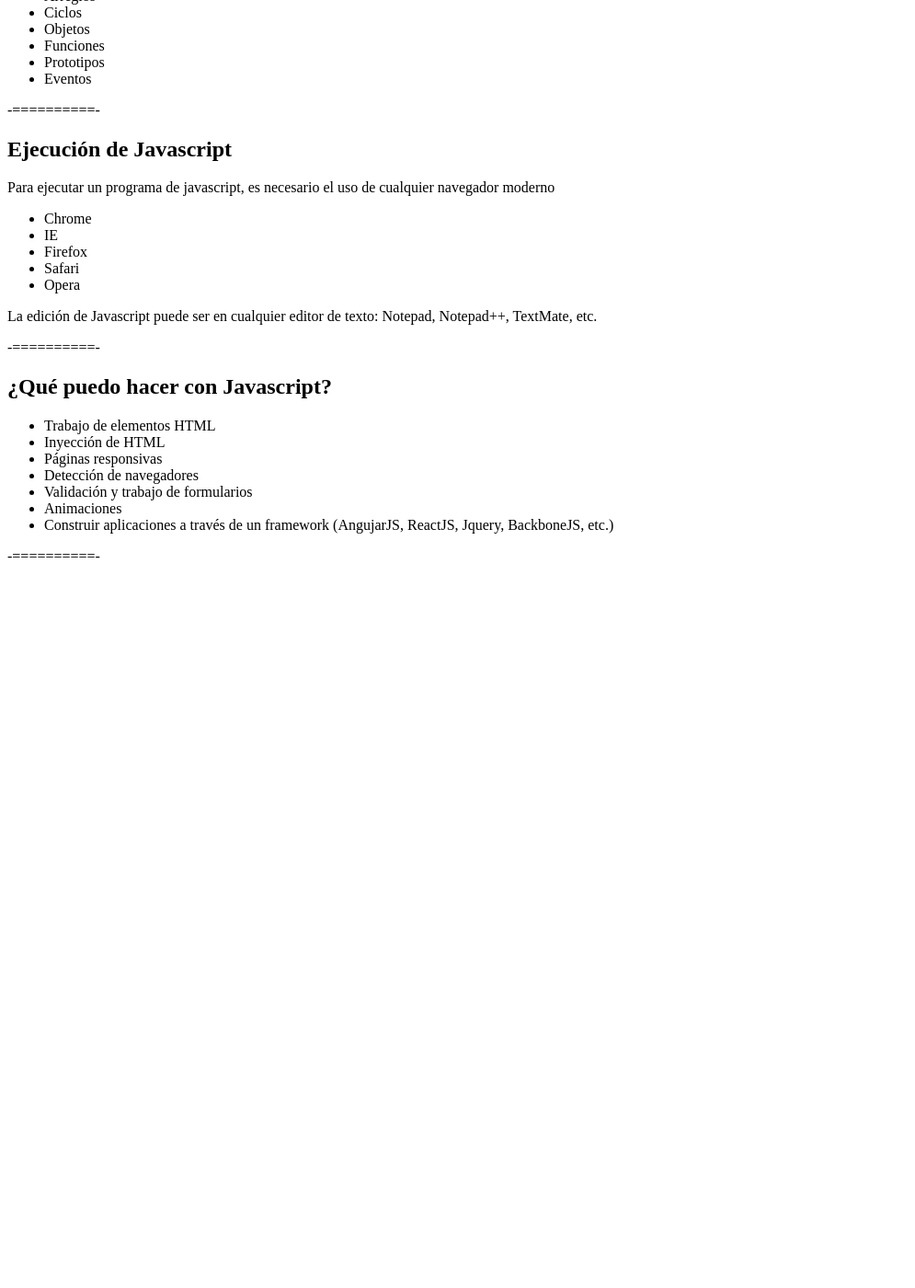
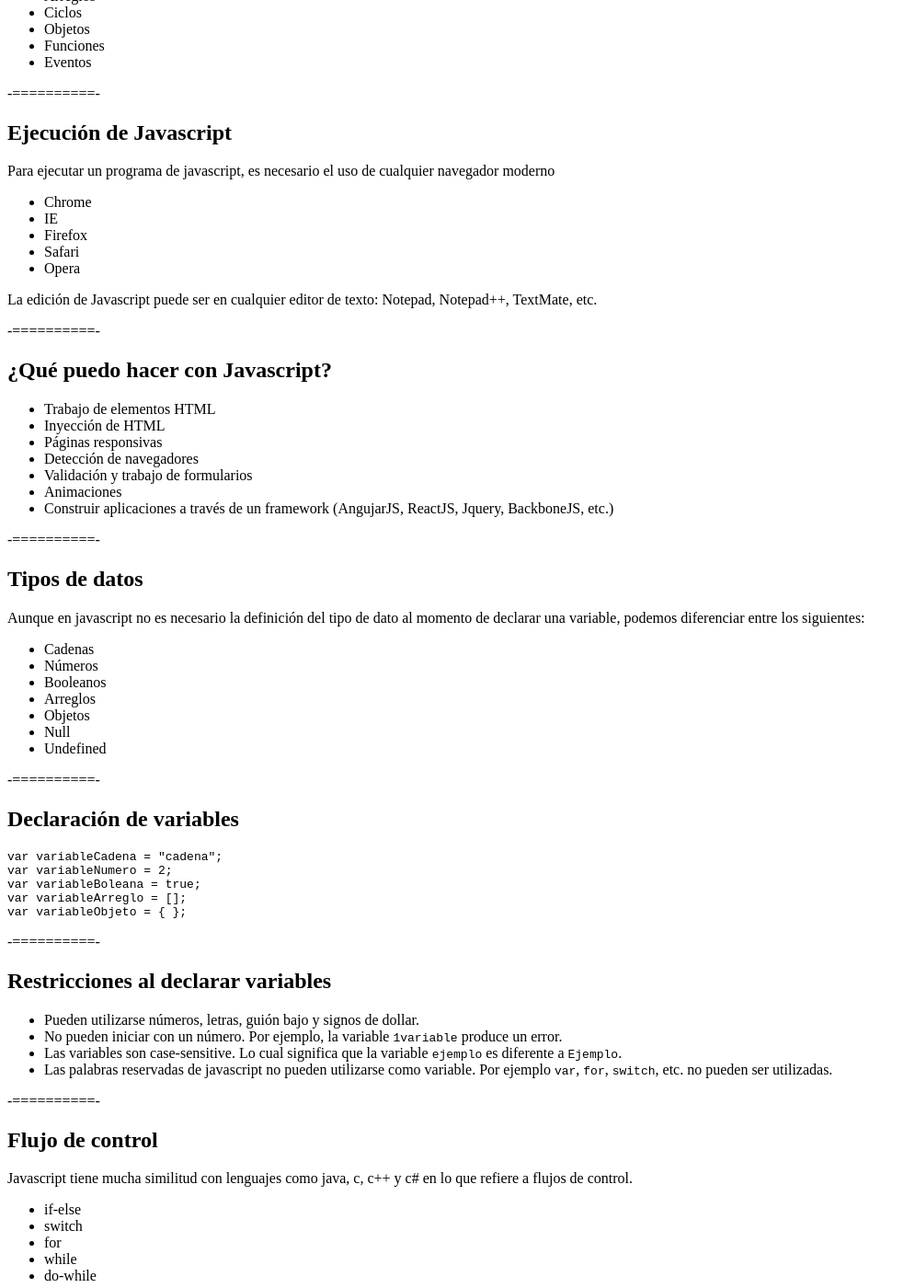
Before and after one commit to BautistaCanoBrenda/DOO201709, a Jekyll site: the page built from docs/slides/lessons/lesson04-jsfundamentals.md, in a window 1280 px wide and 1400 px high, scrolled down 279 px. Shown: the whole window at 92% size, without its empty margins (0-995 px from the left). Built offline with Jekyll 4.4.1, drawn with Linux system fonts in a browser that asks for light colours; nearby versions of some CDN libraries; our own code applies the rules of GitHub Pages for plain Markdown files; library files that are not in the unit come from our copies; before the commit the page ends 909 px from its top, so only the background shows below that; some of the changed text lies outside the part shown.

Commit message:
js fundamentals lesson

````diff
--- a/docs/slides/index.html
+++ b/docs/slides/index.html
@@ -25,6 +25,7 @@
             <section data-markdown="lessons/lesson02-html.md" data-separator="^\n\n\n" data-separator-vertical="^-==========-$"></section>
             <section data-markdown="lessons/lesson03-css.md" data-separator="^\n\n\n" data-separator-vertical="^-==========-$"></section>
             <section data-markdown="lessons/lesson04-js.md" data-separator="^\n\n\n" data-separator-vertical="^-==========-$"></section>
+            <section data-markdown="lessons/lesson04-jsfundamentals.md" data-separator="^\n\n\n" data-separator-vertical="^-==========-$"></section>
             <section data-markdown="lessons/lesson05-webappsarch.md" data-separator="^\n\n\n" data-separator-vertical="^-==========-$"></section>
             <section data-markdown="lessons/lesson06-javaee.md" data-separator="^\n\n\n" data-separator-vertical="^-==========-$"></section>
             <section data-markdown="lessons/lesson07-javaee.md" data-separator="^\n\n\n" data-separator-vertical="^-==========-$"></section>
--- a/docs/slides/lessons/lesson04-jsfundamentals.md
+++ b/docs/slides/lessons/lesson04-jsfundamentals.md
@@ -12,7 +12,6 @@
 - Ciclos
 - Objetos
 - Funciones
-- Prototipos
 - Eventos
 
 -==========-
@@ -42,3 +41,106 @@ La edición de Javascript puede ser en cualquier editor de texto: Notepad, Notep
 - Construir aplicaciones a través de un framework (AngujarJS, ReactJS, Jquery, BackboneJS, etc.)
 
 -==========-
+
+## Tipos de datos
+
+Aunque en javascript no es necesario la definición del tipo de dato al momento de declarar una variable, podemos diferenciar entre los siguientes:
+
+- Cadenas
+- Números
+- Booleanos
+- Arreglos
+- Objetos
+- Null
+- Undefined
+
+-==========-
+
+## Declaración de variables
+
+```js
+var variableCadena = "cadena";
+var variableNumero = 2;
+var variableBoleana = true;
+var variableArreglo = [];
+var variableObjeto = { };
+```
+
+-==========-
+
+## Restricciones al declarar variables
+
+- Pueden utilizarse números, letras, guión bajo y signos de dollar.
+- No pueden iniciar con un número. Por ejemplo, la variable `1variable` produce un error.
+- Las variables son case-sensitive. Lo cual significa que la variable `ejemplo` es diferente a `Ejemplo`.
+- Las palabras reservadas de javascript no pueden utilizarse como variable. Por ejemplo `var`, `for`, `switch`, etc. no pueden ser utilizadas.
+
+-==========-
+
+## Flujo de control
+
+Javascript tiene mucha similitud con lenguajes como java, c, c++ y c# en lo que refiere a flujos de control.
+
+- if-else
+- switch
+- for
+- while
+- do-while
+
+-==========-
+
+## if-else
+
+```js
+var condition = true;
+
+if(condition) {
+	//Si condition es verdadera
+	// se ejecuta este bloque
+}
+else {
+	//Si condition es falsa
+	// se ejecuta este bloque
+}
+```
+
+-==========-
+
+## switch
+
+```js
+var expression = 1;
+
+switch (expression) {
+
+	case 1: {
+		//Si el valor de expression es 1
+		//se ejecuta este bloque de código
+	} break;
+
+	case 2: {
+		//Si el valor de expression es 2
+		//se ejecuta este bloque de código
+
+	} break;
+
+	//otros case aquí
+
+	default: {
+		//Si el valor de expression no coincide con algún caso
+		//se ejecuta este bloque de código
+	} break;
+}
+```
+
+-==========-
+
+## for
+
+-==========-
+
+## while
+
+-==========-
+
+## do-while
````
